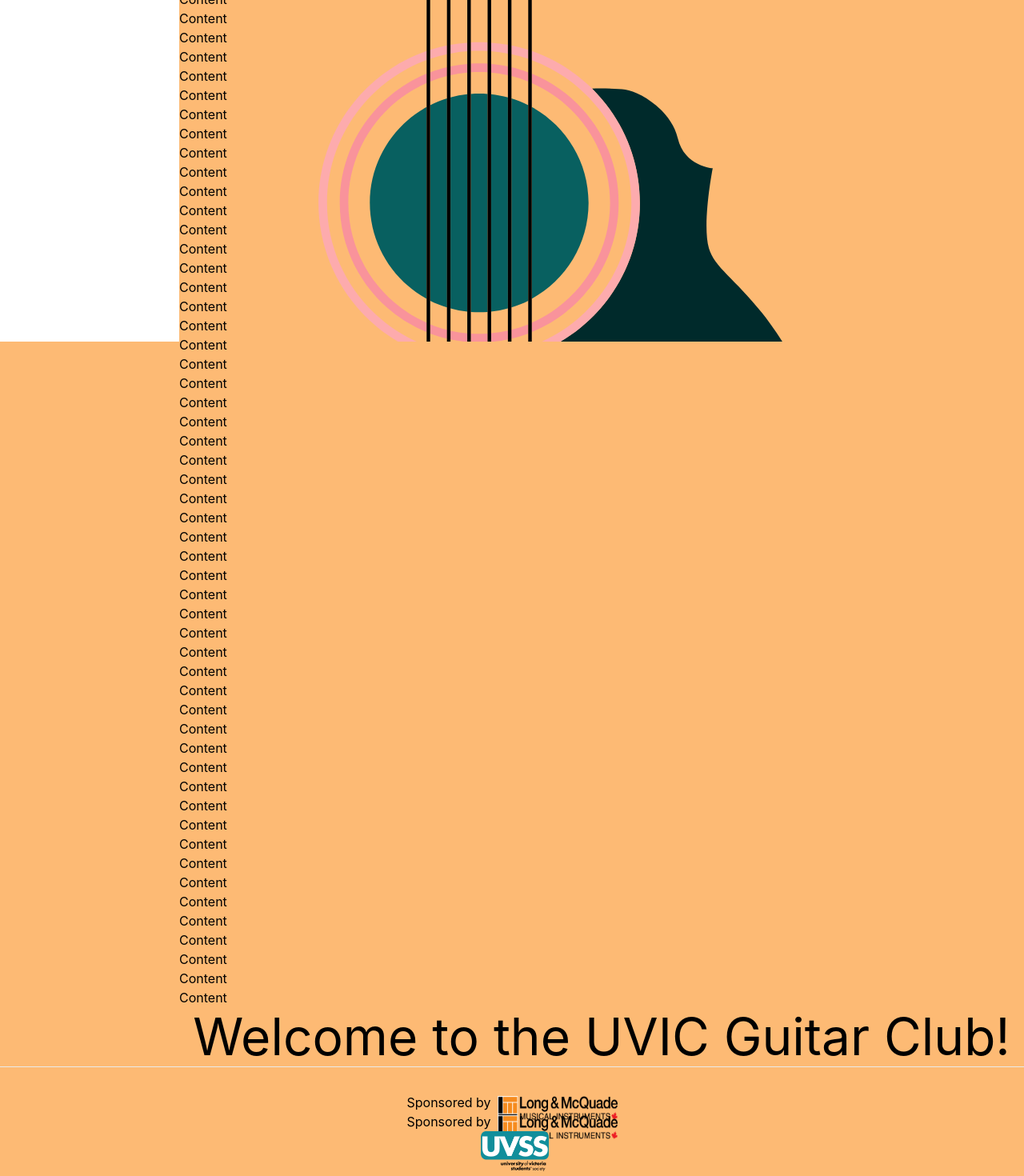
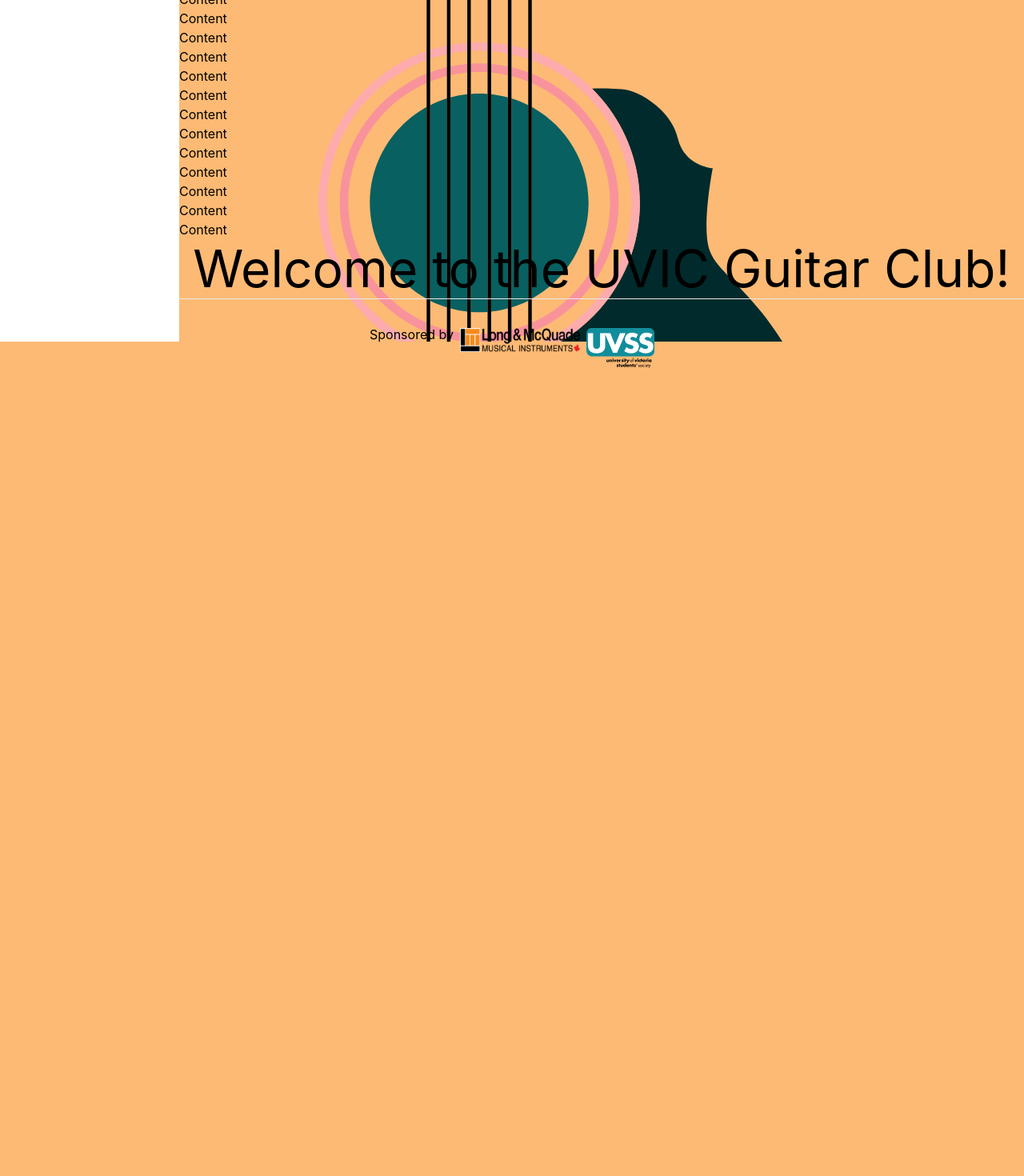
Before and after one commit to biryaniq/UVicGuitarClub, a Next.js app: page / in a window 1280 px wide. Shown: the part 373-1843 px from the top of the page at 80% size. After the commit the page ends 839 px from the top, so only its background shows below. Built offline with nearby package versions, Linux system fonts and the light colour scheme.

Commit message:
added about component, added styled component for footer

```diff
--- a/pages/index.tsx
+++ b/pages/index.tsx
@@ -2,10 +2,11 @@ import type { NextPage } from "next";
 import Head from "next/head";
 import Image from "next/image";
 import styles from "../styles/Home.module.css";
+import styled from "styled-components";
+import { Router } from "react-router-dom";
 import Guitar from "../components/Guitar/Guitar";
 import NavSidebar from "../components/NavSidebar/NavSidebar";
-import styled from "styled-components";
-import { Router } from "react-router-dom";
+import About from "../components/About/about";
 
 const Sidebar = styled.div`
   width: 14em;
@@ -26,6 +27,11 @@ const Container = styled.div`
 
 const GuitarView = styled(Guitar)`
   height: 100%;
+`;
+
+const FlexContainer = styled.div`
+  display: flex;
+  align-content: center;
 `;
 
 const GuitarPosition = styled.div`
@@ -81,77 +87,14 @@ const Home: NextPage = () => {
         <h2>Content</h2>
         <h2>Content</h2>
         <h2>Content</h2>
-        <h2>Content</h2>
-        <h2>Content</h2>
-        <h2>Content</h2>
-        <h2>Content</h2>
-        <h2>Content</h2>
-        <h2>Content</h2>
-        <h2>Content</h2>
-        <h2>Content</h2>
-        <h2>Content</h2>
-        <h2>Content</h2>
-        <h2>Content</h2>
-        <h2>Content</h2>
-        <h2>Content</h2>
-        <h2>Content</h2>
-        <h2>Content</h2>
-        <h2>Content</h2>
-        <h2>Content</h2>
-        <h2>Content</h2>
-        <h2>Content</h2>
-        <h2>Content</h2>
-        <h2>Content</h2>
-        <h2>Content</h2>
-        <h2>Content</h2>
-        <h2>Content</h2>
-        <h2>Content</h2>
-        <h2>Content</h2>
-        <h2>Content</h2>
-        <h2>Content</h2>
-        <h2>Content</h2>
-        <h2>Content</h2>
-        <h2>Content</h2>
-        <h2>Content</h2>
-        <h2>Content</h2>
-        <h2>Content</h2>
-        <h2>Content</h2>
-        <h2>Content</h2>
-        <h2>Content</h2>
-        <h2>Content</h2>
-        <h2>Content</h2>
-        <h2>Content</h2>
         <div>
           <h1 className={styles.title}>Welcome to the UVIC Guitar Club!</h1>
         </div>
       </Main>
 
       <footer className={styles.footer}>
-        {/* <div className="flex mb-4">
-          <div className="w-1/2 bg-gray-400 h-12"></div>
-          <div className="w-1/2 bg-gray-500 h-12"></div>
-        </div> */}
-
-        <div className="flex mb-4">
-          <div className="w-1/2 h-12">
-            <a
-              href="https://www.long-mcquade.com/"
-              target="_blank"
-              rel="noopener noreferrer"
-            >
-              Sponsored by{" "}
-              <span className={styles.logo}>
-                <Image
-                  src="/l&mlogo.jpg"
-                  alt="Long & McQuade Logo"
-                  width={150}
-                  height={30}
-                />
-              </span>
-            </a>
-          </div>
-
-          <div className="w-1/2 h-12">
+        <FlexContainer>
+          <div>
             <a
               href="https://www.long-mcquade.com/"
               target="_blank"
@@ -179,7 +122,7 @@ const Home: NextPage = () => {
               />
             </span>
           </a>
-        </div>
+        </FlexContainer>
       </footer>
     </Container>
   );
```
Also changed, not shown: components/About/About.tsx (added, +14 -0 lines).
